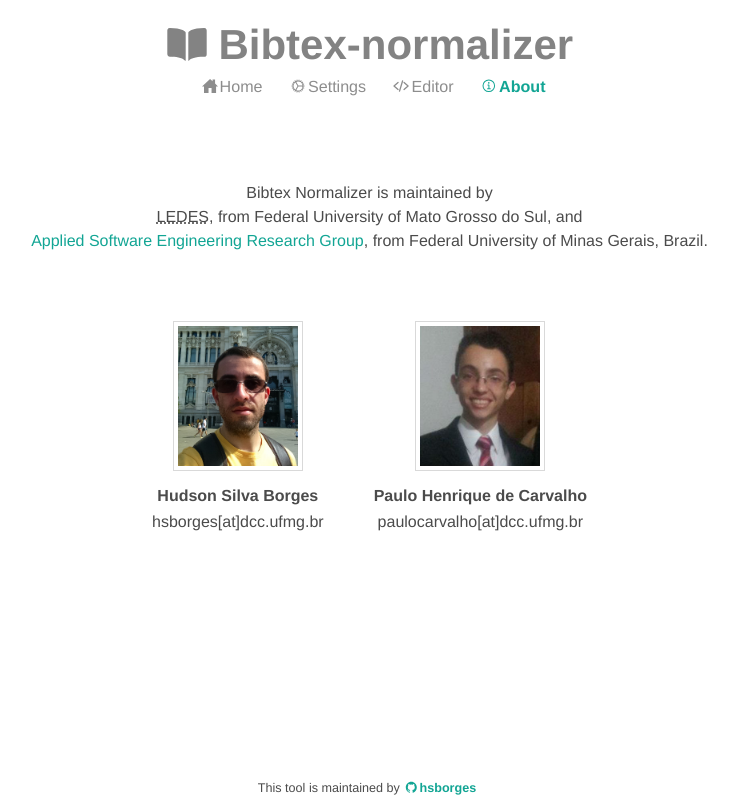
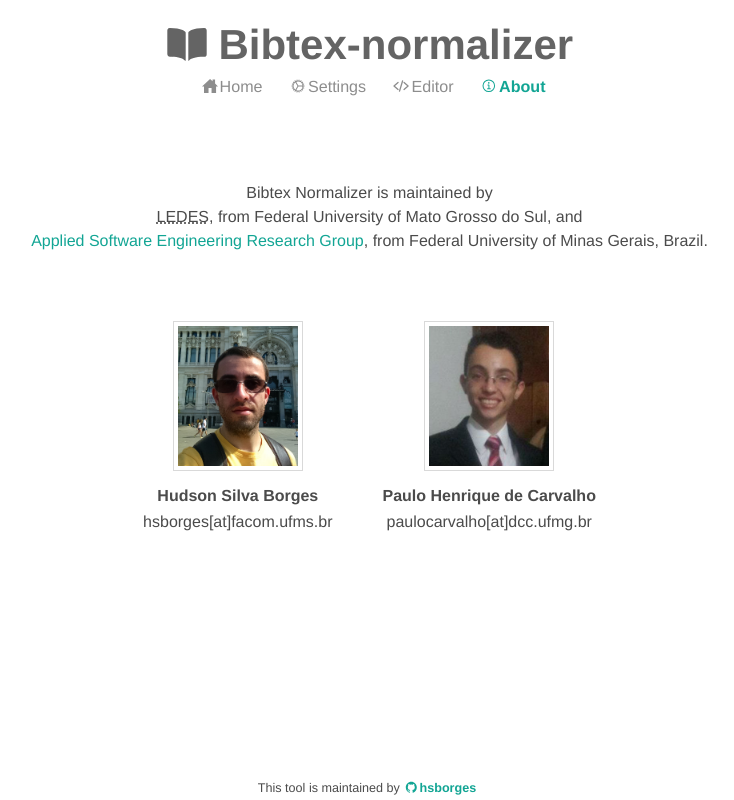
Before and after one commit to hsborges/bibtex-normalizer, a Next.js app: page /about in a window 1280 px wide. Shown: the whole page, without its empty margins (263-997 px from the left). Built offline with nearby package versions, Linux system fonts and the light colour scheme.

Commit message:
minor UI improvements

```diff
--- a/components/header.tsx
+++ b/components/header.tsx
@@ -31,7 +31,7 @@ const Logo = styled('a', {
   alignItems: 'center',
   cursor: 'pointer',
   fontWeight: 'bolder',
-  color: '$gray10',
+  color: '$gray11',
 
   [`& svg`]: {
     marginRight: '0.25em',
--- a/pages/about.tsx
+++ b/pages/about.tsx
@@ -55,7 +55,7 @@ const teamInfo: MemberInfoType[] = [
   {
     name: 'Hudson Silva Borges',
     photo: 'hudson.jpg',
-    email: 'hsborges[at]dcc.ufmg.br',
+    email: 'hsborges[at]facom.ufms.br',
   },
   {
     name: 'Paulo Henrique de Carvalho',
```
